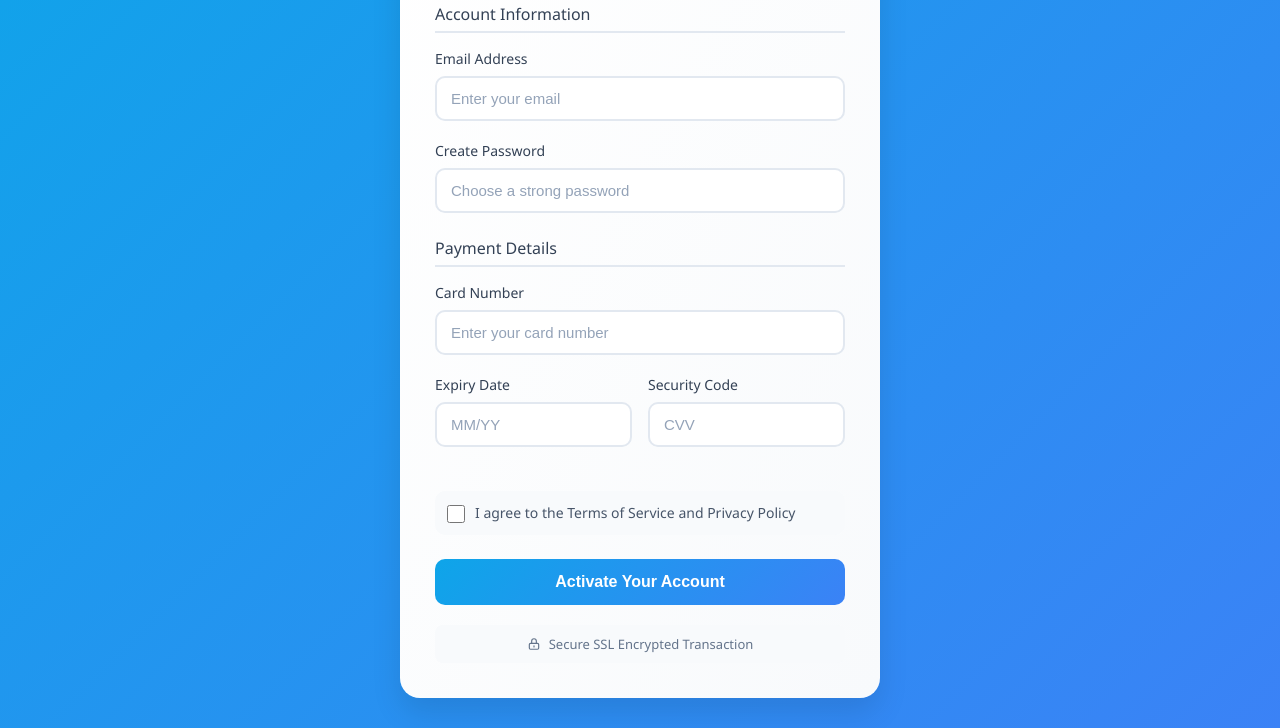
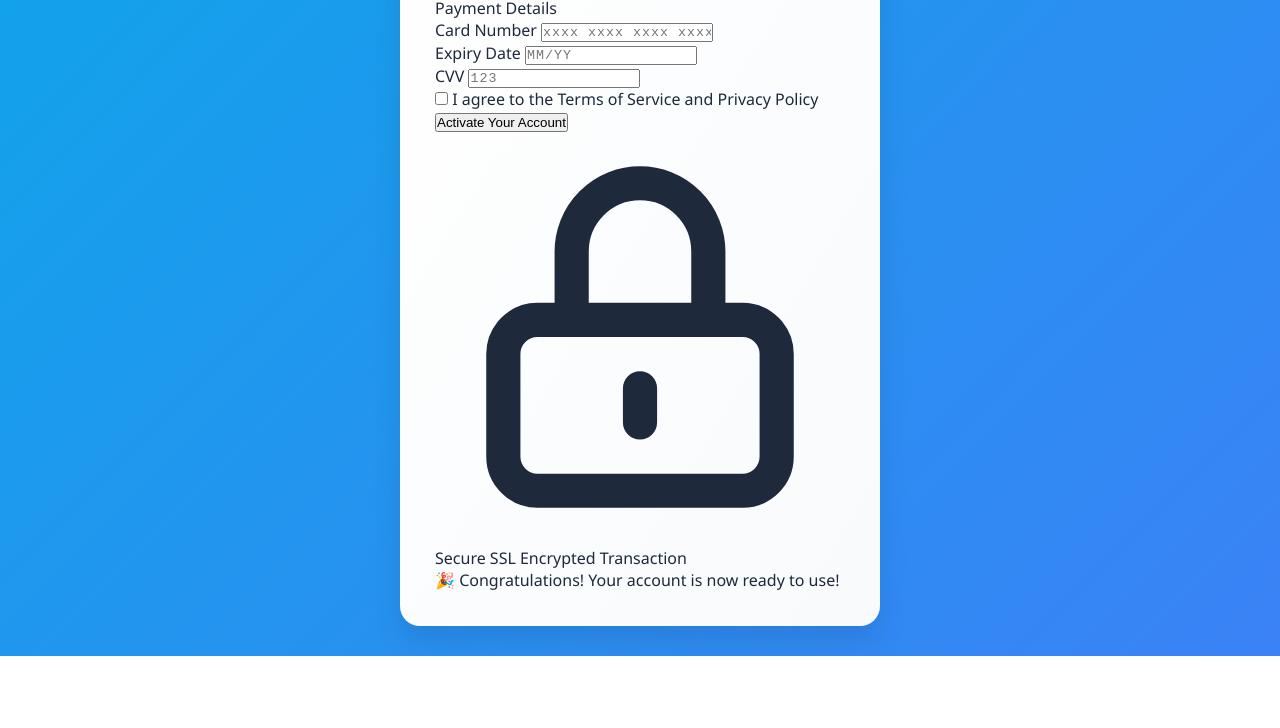
Before and after one commit to PankajSharma2nd/subscription, a plain HTML site: page index.html in a window 1280 px wide. Shown: the part 186-914 px from the top of the page. After the commit the page ends 842 px from the top, so only its background shows below. Drawn offline with Linux system fonts and the light colour scheme.

Commit message:
Update index.html

```diff
--- a/index.html
+++ b/index.html
@@ -5,6 +5,7 @@
   <meta name="viewport" content="width=device-width, initial-scale=1.0">
   <title>Subscription Form</title>
   <style>
+    /* Previous CSS styles remain the same until input styles */
     * {
       box-sizing: border-box;
       margin: 0;
@@ -32,167 +33,28 @@
       width: 100%;
     }
 
-    .header {
-      text-align: center;
-      margin-bottom: 30px;
-      padding: 16px;
-      background: linear-gradient(135deg, #f0f9ff 0%, #e0f2fe 100%);
-      border-radius: 12px;
-      border: 1px solid rgba(59, 130, 246, 0.1);
+    /* Rest of the previous styles... */
+    /* Adding specific styles for card inputs */
+
+    .card-input {
+      letter-spacing: 1px;
+      font-family: monospace;
     }
 
-    h2 {
-      color: #0f172a;
-      font-size: 24px;
-      margin-bottom: 8px;
-      font-weight: 600;
+    input::-webkit-outer-spin-button,
+    input::-webkit-inner-spin-button {
+      -webkit-appearance: none;
+      margin: 0;
     }
 
-    .form-group {
-      margin-bottom: 20px;
-      position: relative;
+    input[type=number] {
+      -moz-appearance: textfield;
     }
-
-    .form-group label {
-      display: block;
-      font-size: 14px;
-      color: #334155;
-      margin-bottom: 8px;
-      font-weight: 500;
-    }
-
-    .form-group input {
-      width: 100%;
-      padding: 12px 14px;
-      font-size: 15px;
-      border: 2px solid #e2e8f0;
-      border-radius: 10px;
-      background-color: #ffffff;
-      transition: all 0.3s ease;
-    }
-
-    .form-group input:focus {
-      outline: none;
-      border-color: #3b82f6;
-      box-shadow: 0 0 0 3px rgba(59, 130, 246, 0.1);
-    }
-
-    .form-group input::placeholder {
-      color: #94a3b8;
-    }
-
-    .terms-group {
-      display: flex;
-      align-items: flex-start;
-      margin: 24px 0;
-      gap: 10px;
-      padding: 12px;
-      background-color: #f8fafc;
-      border-radius: 10px;
-    }
-
-    .terms-group input[type="checkbox"] {
-      width: 18px;
-      height: 18px;
-      margin-top: 2px;
-      accent-color: #3b82f6;
-      cursor: pointer;
-    }
-
-    .terms-group label {
-      font-size: 14px;
-      color: #475569;
-      line-height: 1.4;
-    }
-
-    .btn-submit {
-      width: 100%;
-      padding: 14px;
-      background: linear-gradient(135deg, #0ea5e9 0%, #3b82f6 100%);
-      color: white;
-      border: none;
-      border-radius: 10px;
-      font-size: 16px;
-      font-weight: 600;
-      cursor: pointer;
-      transition: all 0.3s ease;
-    }
-
-    .btn-submit:hover {
-      transform: translateY(-2px);
-      box-shadow: 0 6px 15px rgba(59, 130, 246, 0.2);
-    }
-
-    .btn-submit:active {
-      transform: translateY(0);
-    }
-
-    .congratulations {
-      display: none;
-      margin-top: 20px;
-      padding: 16px;
-      background: linear-gradient(135deg, #dcfce7 0%, #d1fae5 100%);
-      border: 1px solid #86efac;
-      border-radius: 10px;
-      font-size: 15px;
-      color: #065f46;
-      font-weight: 500;
-      text-align: center;
-      animation: slideIn 0.5s ease;
-    }
-
-    .congratulations.show {
-      display: block;
-    }
-
-    @keyframes slideIn {
-      from {
-        opacity: 0;
-        transform: translateY(-10px);
-      }
-      to {
-        opacity: 1;
-        transform: translateY(0);
-      }
-    }
-
-    .secure-badge {
-      display: flex;
-      align-items: center;
-      justify-content: center;
-      gap: 8px;
-      margin-top: 20px;
-      color: #64748b;
-      font-size: 13px;
-      padding: 10px;
-      background-color: #f8fafc;
-      border-radius: 8px;
-    }
-
-    .secure-badge svg {
-      width: 14px;
-      height: 14px;
-    }
-
-    .card-info {
-      display: grid;
-      grid-template-columns: 1fr 1fr;
-      gap: 16px;
-    }
-
-    .section-title {
-      font-size: 16px;
-      color: #334155;
-      margin: 24px 0 16px;
-      padding-bottom: 6px;
-      border-bottom: 2px solid #e2e8f0;
-    }
-
   </style>
 </head>
 <body>
-
   <div class="container">
+    <!-- Previous HTML remains the same until the card section -->
     <div class="header">
       <h2>Welcome to Premium!</h2>
       <p style="color: #475569; font-size: 14px;">You've been selected for a free subscription</p>
@@ -214,22 +76,26 @@
       <div class="section-title">Payment Details</div>
 
       <div class="form-group">
-        <label for="accountNumber">Card Number</label>
-        <input type="text" id="accountNumber" name="accountNumber" required placeholder="Enter your card number">
+        <label for="cardNumber">Card Number</label>
+        <input type="text" id="cardNumber" class="card-input" maxlength="19" required
+               placeholder="xxxx xxxx xxxx xxxx">
       </div>
 
       <div class="card-info">
         <div class="form-group">
           <label for="expiryDate">Expiry Date</label>
-          <input type="text" id="expiryDate" name="expiryDate" required placeholder="MM/YY">
+          <input type="text" id="expiryDate" class="card-input" maxlength="5" required
+                 placeholder="MM/YY">
         </div>
 
         <div class="form-group">
-          <label for="cvv">Security Code</label>
-          <input type="text" id="cvv" name="cvv" required placeholder="CVV">
+          <label for="cvv">CVV</label>
+          <input type="text" id="cvv" class="card-input" maxlength="3" required
+                 placeholder="123">
         </div>
       </div>
 
+      <!-- Rest of the form HTML remains the same -->
       <div class="terms-group">
         <input type="checkbox" id="terms" required>
         <label for="terms">I agree to the Terms of Service and Privacy Policy</label>
@@ -251,11 +117,42 @@
   </div>
 
   <script>
+    // Card number formatting
+    document.getElementById('cardNumber').addEventListener('input', function(e) {
+      let value = e.target.value.replace(/\D/g, '');
+      if (value.length > 16) value = value.slice(0, 16);
+
+      // Add spaces every 4 digits
+      value = value.replace(/(\d{4})(?=\d)/g, '$1 ');
+      e.target.value = value;
+    });
+
+    // Expiry date formatting
+    document.getElementById('expiryDate').addEventListener('input', function(e) {
+      let value = e.target.value.replace(/\D/g, '');
+
+      if (value.length >= 2) {
+        let month = value.slice(0, 2);
+        if (parseInt(month) > 12) month = '12';
+
+        value = month + (value.length > 2 ? '/' + value.slice(2, 4) : '');
+      }
+
+      e.target.value = value;
+    });
+
+    // CVV formatting - numbers only
+    document.getElementById('cvv').addEventListener('input', function(e) {
+      let value = e.target.value.replace(/\D/g, '');
+      if (value.length > 3) value = value.slice(0, 3);
+      e.target.value = value;
+    });
+
+    // Form submission
     document.getElementById('subscriptionForm').addEventListener('submit', function(event) {
       event.preventDefault();
       document.getElementById('congratulationsMessage').classList.add('show');
     });
   </script>
-
 </body>
 </html>
```
